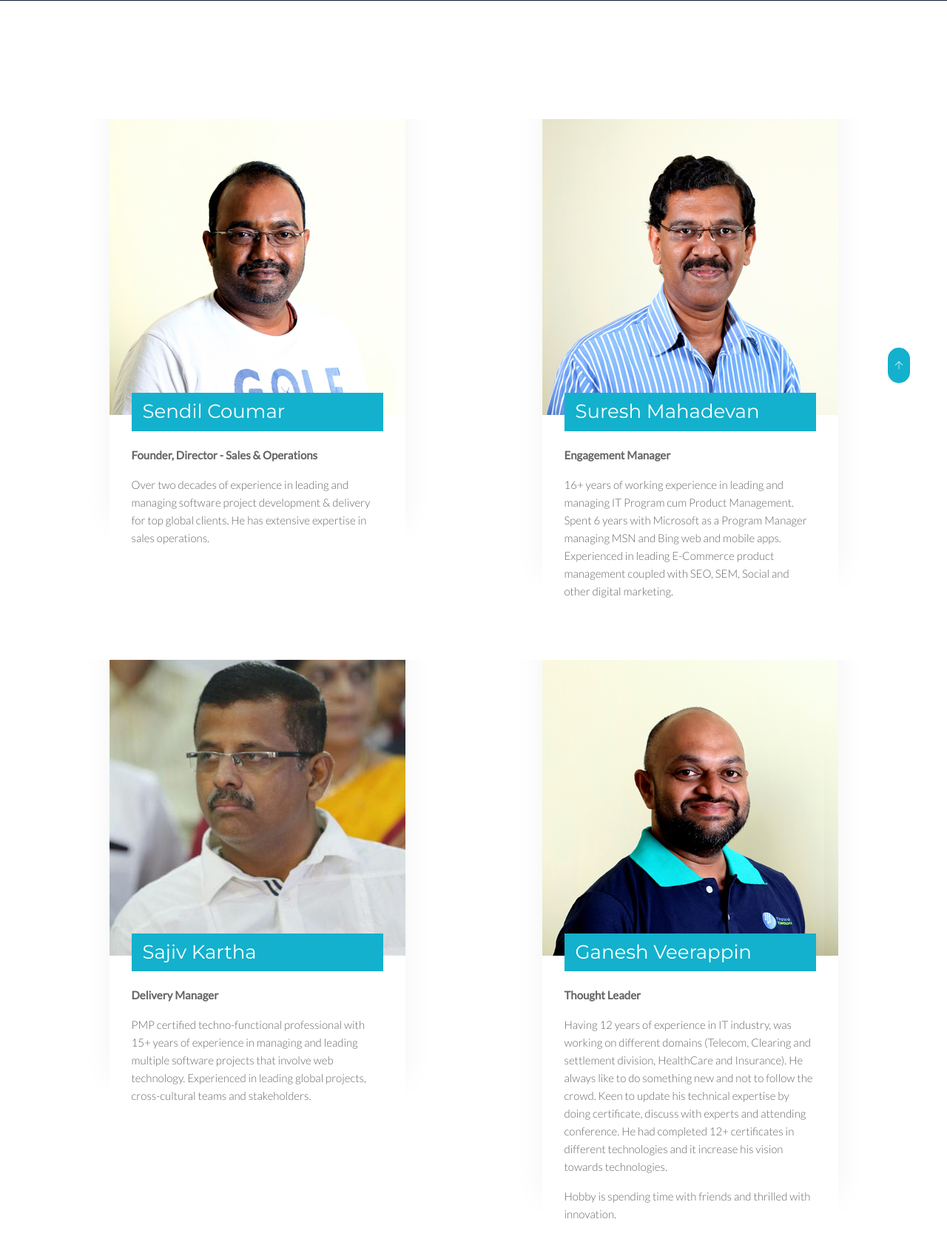
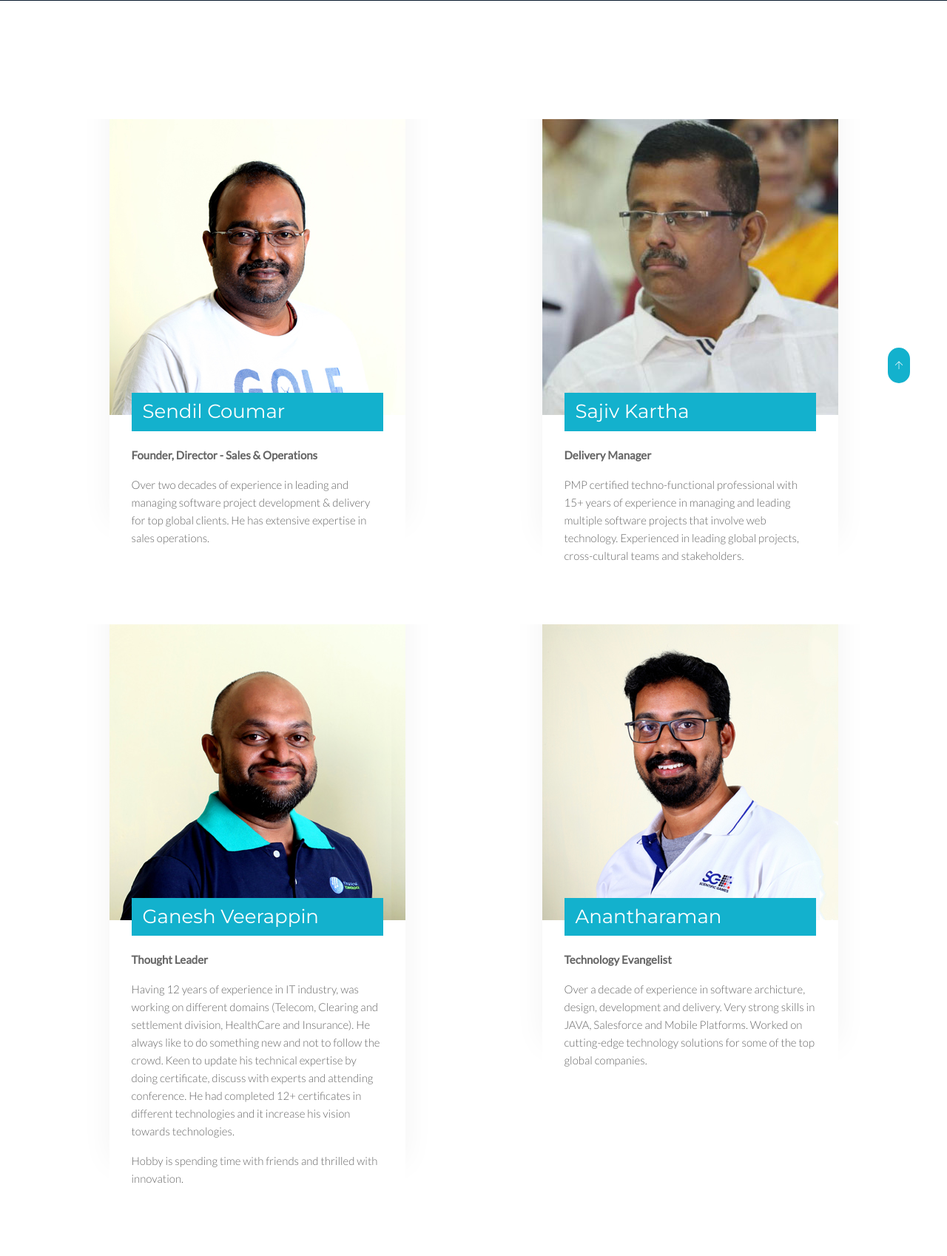
Before and after one commit to PrijeshJp/final, a PHP site: page /team.php in a window 1280 px wide. Shown: the part 332-2030 px from the top of the page at 74% size. Run offline with PHP 8.4, Linux system fonts and the light colour scheme; some libraries are stand-ins or nearby versions.

Commit message:
Team change

```diff
--- a/team.php
+++ b/team.php
@@ -53,22 +53,6 @@
                 <div class="col-xs-6 g-full-width--xs">
                     <!-- Speaker -->
                     <div class="center-block g-box-shadow__dark-lightest-v1 g-width-100-percent--xs g-width-400--lg">
-                        <img class="img-responsive g-width-100-percent--xs" src="img/400x400/suresh1.jpg" alt="Image">
-                        <div class="g-position--overlay g-padding-x-30--xs g-padding-y-30--xs g-margin-t-o-60--xs">
-                            <div class="g-bg-color--primary g-padding-x-15--xs g-padding-y-10--xs g-margin-b-20--xs">
-                                <h4 class="g-font-size-22--xs g-font-size-26--sm g-color--white g-margin-b-0--xs">Suresh Mahadevan</h4>
-                            </div>
-                            <p class="g-font-weight--700">Engagement Manager</p>
-                            <p>16+ years of working experience in leading and managing IT Program cum Product Management. Spent 6 years with Microsoft as a Program Manager managing MSN and Bing web and mobile apps. Experienced in leading E-Commerce product management coupled with SEO, SEM, Social and other digital marketing.</p>
-                        </div>
-                    </div>
-                    <!-- End Speaker -->
-                </div>
-            </div>
-            <div class="row g-overflow--hidden">
-                <div class="col-xs-6 g-full-width--xs g-margin-b-30--xs g-margin-b-0--lg">
-                    <!-- Speaker -->
-                    <div class="center-block g-box-shadow__dark-lightest-v1 g-width-100-percent--xs g-width-400--lg">
                         <img class="img-responsive g-width-100-percent--xs" src="img/400x400/sajiv.jpg" alt="Image">
                         <div class="g-position--overlay g-padding-x-30--xs g-padding-y-30--xs g-margin-t-o-60--xs">
                             <div class="g-bg-color--primary g-padding-x-15--xs g-padding-y-10--xs g-margin-b-20--xs">
@@ -80,7 +64,9 @@
                     </div>
                     <!-- End Speaker -->
                 </div>
-                <div class="col-xs-6 g-full-width--xs">
+            </div>
+            <div class="row g-overflow--hidden">
+                <div class="col-xs-6 g-full-width--xs g-margin-b-30--xs g-margin-b-0--lg">
                     <!-- Speaker -->
                     <div class="center-block g-box-shadow__dark-lightest-v1 g-width-100-percent--xs g-width-400--lg">
                         <img class="img-responsive g-width-100-percent--xs" src="img/400x400/ganesh1.jpeg" alt="Image">
@@ -95,8 +81,6 @@
                     </div>
                     <!-- End Speaker -->
                 </div>
-            </div>
-            <div class="row g-overflow--hidden">
                 <div class="col-xs-6 g-full-width--xs">
                     <!-- Speaker -->
                     <div class="center-block g-box-shadow__dark-lightest-v1 g-width-100-percent--xs g-width-400--lg">
@@ -107,26 +91,6 @@
                             </div>
                             <p class="g-font-weight--700">Technology Evangelist</p>
                             <p>Over a decade of experience in software archicture, design, development and delivery. Very strong skills in JAVA, Salesforce and Mobile Platforms. Worked on cutting-edge technology solutions for some of the top global companies.</p>
-                        </div>
-                    </div>
-                    <!-- End Speaker -->
-                </div>
-                <div class="col-xs-6 g-full-width--xs">
-                    <!-- Speaker -->
-                    <div class="center-block g-box-shadow__dark-lightest-v1 g-width-100-percent--xs g-width-400--lg">
-                        <img class="img-responsive g-width-100-percent--xs" src="img/400x400/meyyappan.jpeg" alt="Image">
-                        <div class="g-position--overlay g-padding-x-30--xs g-padding-y-30--xs g-margin-t-o-60--xs">
-                            <div class="g-bg-color--primary g-padding-x-15--xs g-padding-y-10--xs g-margin-b-20--xs">
-                                <h4 class="g-font-size-22--xs g-font-size-26--sm g-color--white g-margin-b-0--xs">Meyyappan</h4>
-                            </div>
-                            <p class="g-font-weight--700">Manager - Service Delivery / Client Relations</p>
-                            <p>Strong Logistics Domain knowledge in Sales, Customer service, Operations, Finance, Legal & customs for Far East, Indian Sub continent, Middle East, North America and Europe countries
-                                Having Strong Exposure in Pre-sales - Deliver powerful, coherent and engaging presentations / web ex demos
-                                Strong Experience in Implementing ERP to Large, Medium & Small customers from Perpetual to cloud based environment
-                                </p>
-                            <!-- <p>Maintain effective levels of communication with all key business Stakeholders in both External & Internal
-                                Proven people management skills with positive attitude
-                                Mentoring Employee Behavior towards transforming satisfied customers to Engaged customers</p> -->
                         </div>
                     </div>
                     <!-- End Speaker -->
```
